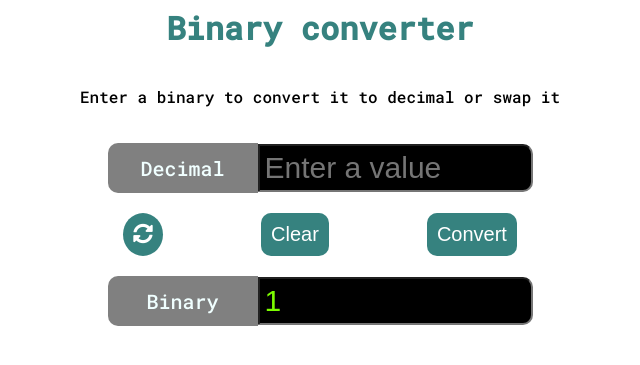
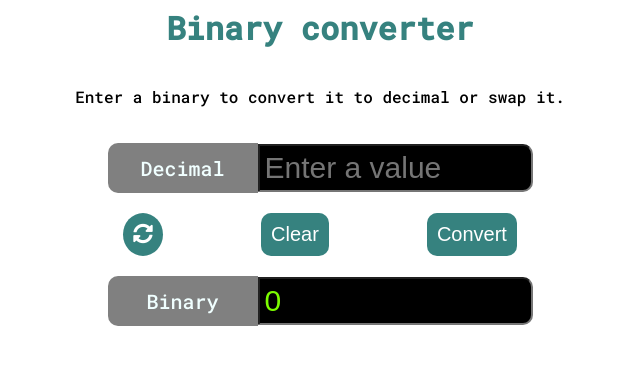
Before and after one commit to farbuscoder/Binary-converter, a plain HTML site: page index-decimal.html in a window 1280 px wide. Shown: the part 295-660 px from the top of the page, 320-960 px from the left. Drawn offline with Linux system fonts and the light colour scheme.

Commit message:
commit 6

```diff
--- a/index-decimal.html
+++ b/index-decimal.html
@@ -19,7 +19,9 @@
         <img src="./images/binary.png" alt="binary_icon" />
       </div>
       <h1>Binary converter</h1>
-      <p>Enter a binary to convert it to decimal or swap it</p>
+      <div class="header-p">
+        <p>Enter a binary to convert it to decimal or swap it.</p>
+      </div>
       <div class="input-container">
         <div class="second-container">
           <div id="binary" class="decimal"><p>Decimal</p></div>
--- a/js/index-decimal.js
+++ b/js/index-decimal.js
@@ -13,6 +13,9 @@ const decimalToBinary = () => {
   let count = number.toString();
   let array = [];
 
+  if (input_one.value == 0) {
+    input_two.value = 0;
+  } else {
     for (let i = 2; i <= number; i = i) {
       array.push((number = number / i));
       console.log(number);
@@ -36,6 +39,7 @@ const decimalToBinary = () => {
 
     console.log(binary);
     return binary;
+  }
 };
 
 //Clear
```
Lines whose indentation alone changed are shown as unchanged.
